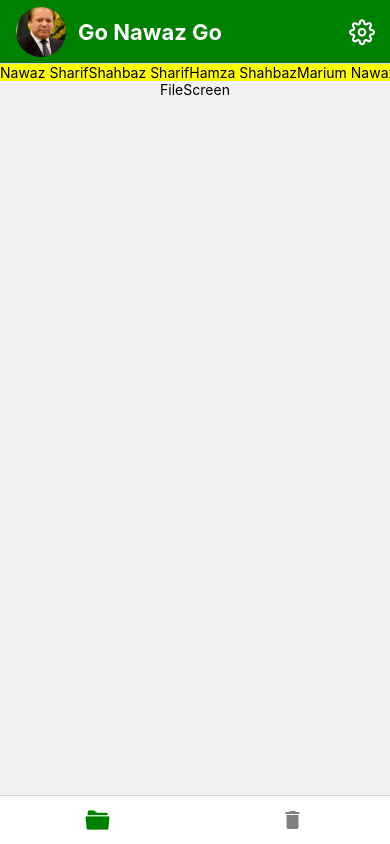
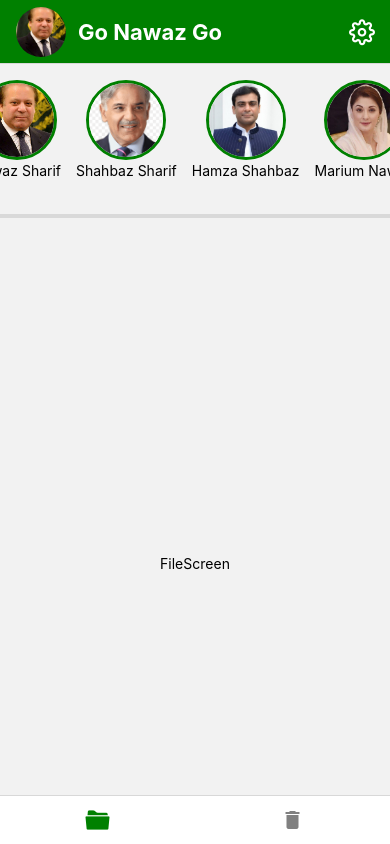
Before and after one commit to FurrukhJamal/GoNawazApp, a React Native app: screen /Home in a window 390 px wide. Built offline with nearby package versions, Linux system fonts and the light colour scheme.

Commit message:
flatlist for names done

```diff
--- a/components/FileScreen.js
+++ b/components/FileScreen.js
@@ -6,6 +6,8 @@ import {
   Pressable,
   PanResponder,
   Animated,
+  SafeAreaView,
+  Image,
 } from "react-native";
 import React, { useEffect, useState, useContext, useRef } from "react";
 import { useFocusEffect } from "@react-navigation/native";
@@ -43,26 +45,77 @@ export default function FileScreen({ route, navigation }) {
   }, [showSettingsModal]);
 
   return (
-    <View style={styles.container}>
-      <View>
+    <SafeAreaView style={styles.container}>
+      <ScrollView>
+        <View style={{ height: Height }}>
+          <View style={{ height: 150, paddingTop: 6 }}>
             <FlatList
               data={data}
               renderItem={DisplayPolitician}
               keyExtractor={(item, index) => index}
               horizontal={true}
+              showsHorizontalScrollIndicator={false}
             />
           </View>
+          {/* separator */}
+          <View style={{ alignItems: "center", width: "100%" }}>
+            <View
+              style={{
+                width: "90%",
+                borderTopColor: "rgba(192, 192, 192, 0.5)",
+                borderTopWidth: 4,
+              }}
+            />
+          </View>
+
+          <View
+            style={{
+              flex: 1,
+              alignItems: "center",
+              justifyContent: "center",
+            }}
+          >
             <Text>FileScreen</Text>
-      {isModalVisible && <SettingsDrawerTab />}
           </View>
+          {isModalVisible && (
+            <View style={{ position: "absolute", top: 0 }}>
+              <SettingsDrawerTab />
+            </View>
+          )}
+        </View>
+      </ScrollView>
+    </SafeAreaView>
   );
 }
 
 function DisplayPolitician({ item }) {
   console.log("display politican hitting");
   return (
-    <View style={{ backgroundColor: "yellow" }}>
+    <View
+      style={{
+        alignItems: "center",
+        marginLeft: 15,
+        padding: 0,
+        marginTop: 10,
+        marginBottom: 10,
+      }}
+    >
+      <View style={{ alignItems: "center", justifyContent: "center" }}>
+        <Image
+          source={item.image}
+          style={{
+            height: 80,
+            width: 80,
+            borderRadius: 42,
+            borderWidth: 3,
+            borderColor: "green",
+          }}
+          resizeMethod="auto"
+        />
+      </View>
+      <View style={{ marginTop: 2 }}>
         <Text>{item.name}</Text>
+      </View>
     </View>
   );
 }
@@ -72,6 +125,6 @@ const styles = StyleSheet.create({
     flex: 1,
     alignItems: "center",
     // justifyContent: "center",
-    // backgroundColor: "yellow",
+    // backgroundColor: "pink",
   },
 });
--- a/constants/index.js
+++ b/constants/index.js
@@ -14,7 +14,7 @@ const data = [
   },
   {
     name: "Marium Nawaz",
-    image: images.mariumImageImage,
+    image: images.mariumImage,
   },
   {
     name: "Ishaq Dar",
```
Lines whose indentation alone changed are shown as unchanged.
